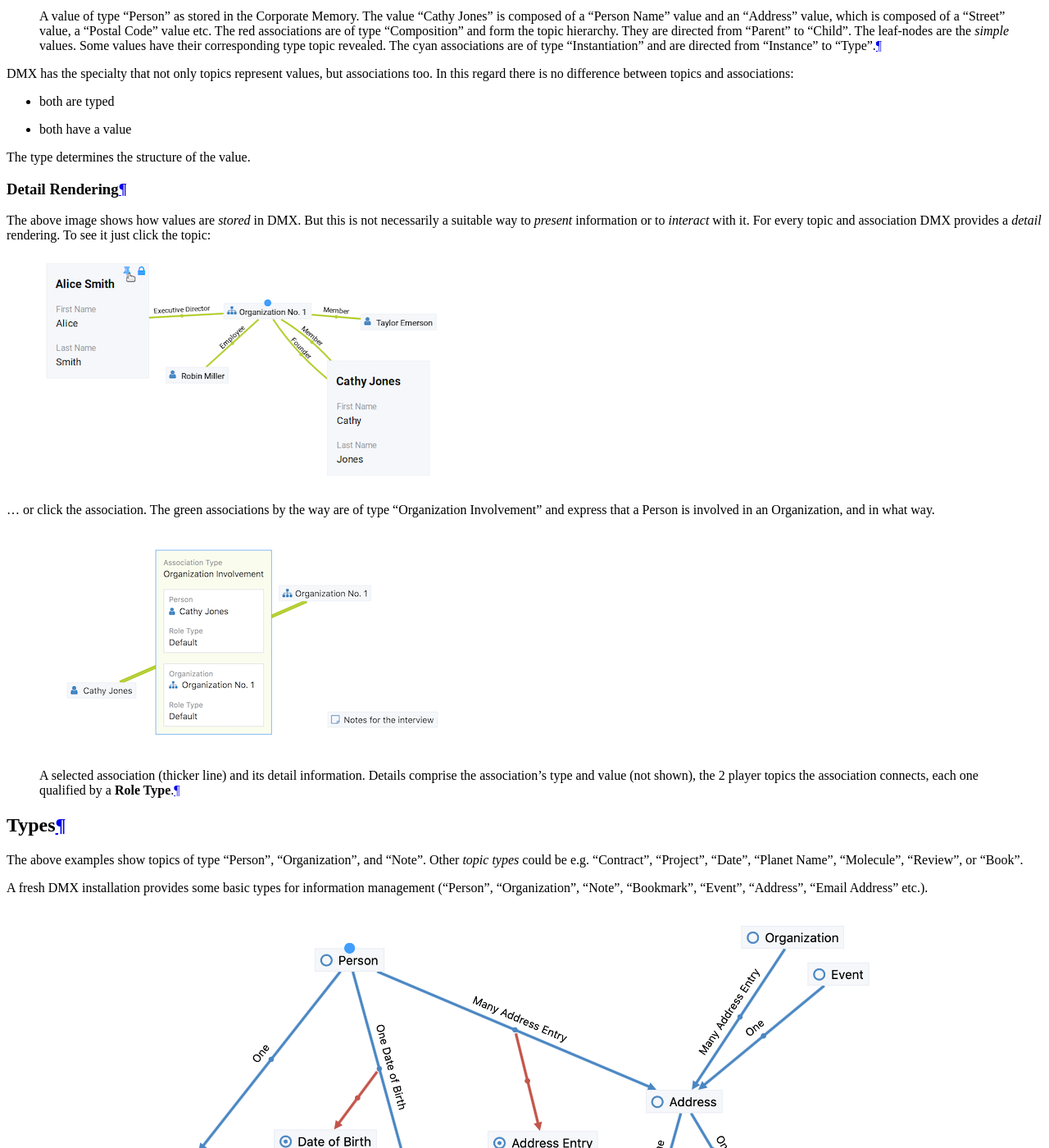
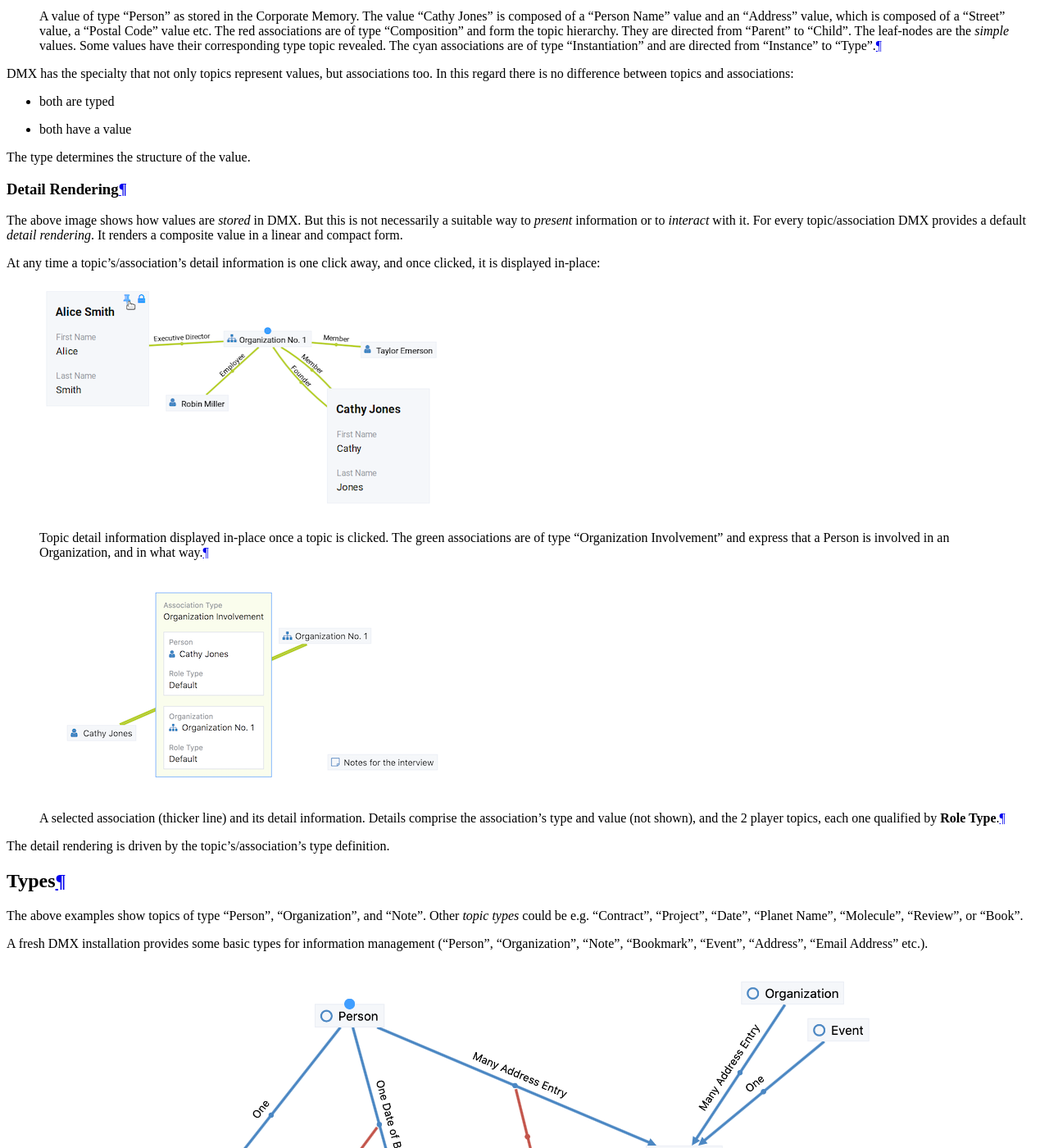
Before and after one commit to dmx-systems/dmx-documentation, a Sphinx documentation site: the page built from docs/overview.rst, in a window 1280 px wide and 1400 px high, scrolled down 3320 px. Shown: the whole window at 82% size. Built offline with Sphinx 7.4.7 and the Read the Docs theme 2.0.0, drawn with Linux system fonts in a browser that asks for light colours.

Commit message:
Revise "Detail Rendering"

```diff
--- a/docs/overview.rst
+++ b/docs/overview.rst
@@ -111,15 +111,20 @@ The type determines the structure of the value.
 Detail Rendering
 ================
 
-The above image shows how values are *stored* in DMX. But this is not necessarily a suitable way to *present* information or to *interact* with it. For every topic and association DMX provides a *detail* rendering. To see it just click the topic:
+The above image shows how values are *stored* in DMX. But this is not necessarily a suitable way to *present* information or to *interact* with it. For every topic/association DMX provides a default *detail rendering*. It renders a composite value in a linear and compact form.
+
+At any time a topic's/association's detail information is one click away, and once clicked, it is displayed in-place:
 
 .. figure:: _static/in-map-details-pinning.png
 
-... or click the association. The green associations by the way are of type "Organization Involvement" and express that a Person is involved in an Organization, and in what way.
+    Topic detail information displayed in-place once a topic is clicked.
+    The green associations are of type "Organization Involvement" and express that a Person is involved in an Organization, and in what way.
 
 .. figure:: _static/create-organization-association.png
 
-     A selected association (thicker line) and its detail information. Details comprise the association's type and value (not shown), the 2 player topics the association connects, each one qualified by a **Role Type**.
+     A selected association (thicker line) and its detail information. Details comprise the association's type and value (not shown), and the 2 player topics, each one qualified by **Role Type**.
+
+The detail rendering is driven by the topic's/association's type definition.
 
 *****
 Types
```
